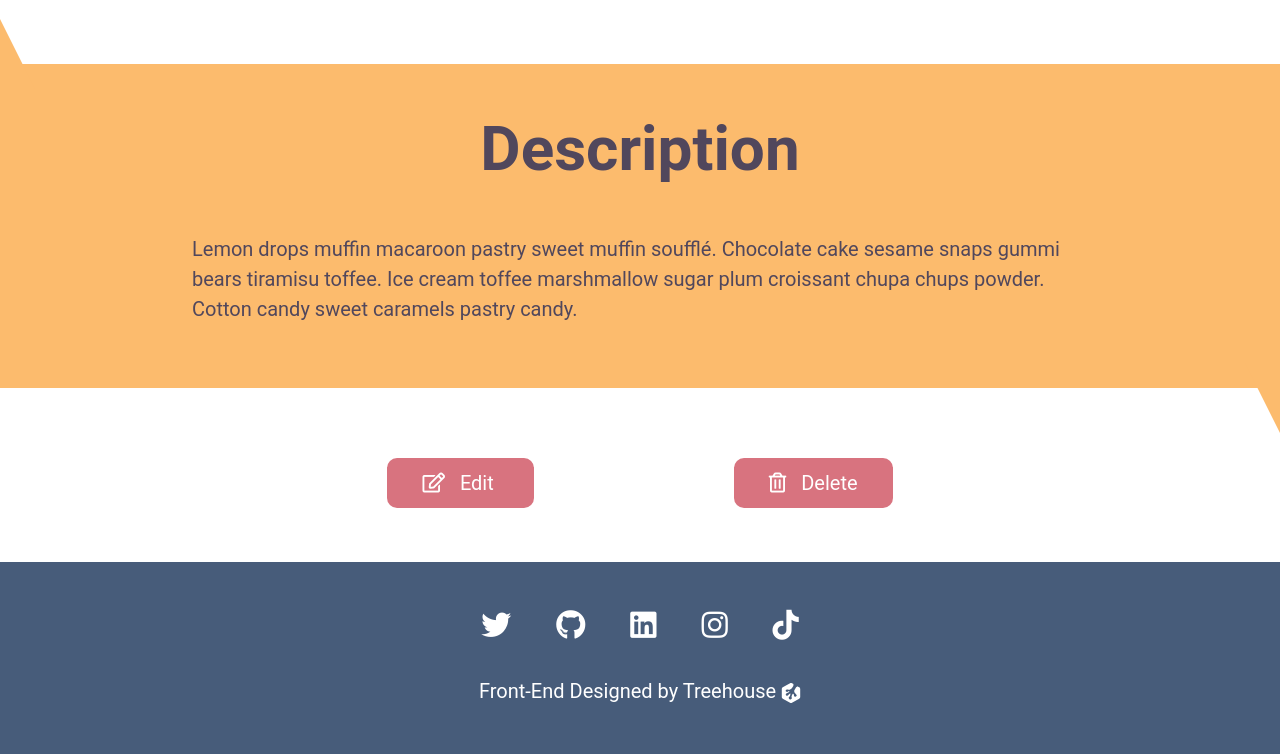
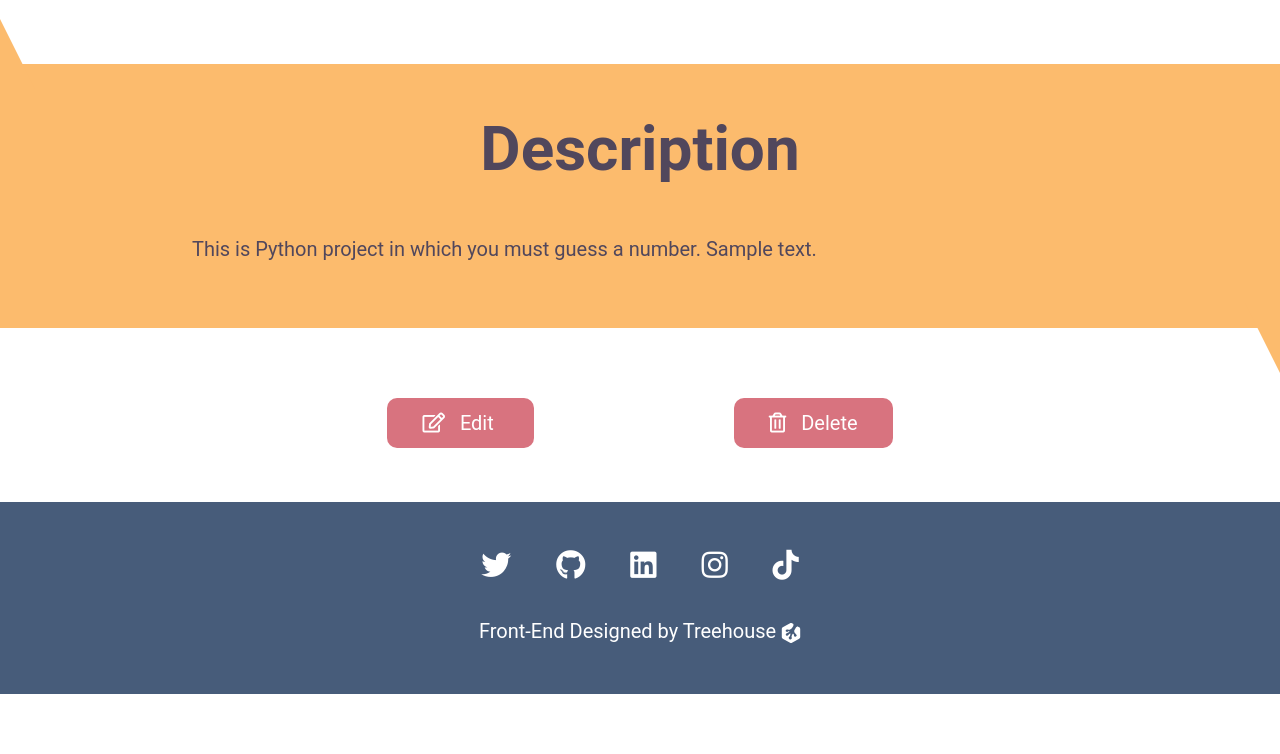
Before and after one commit to 3Grey6Jedi9/Python-Techdegree-Project-05, a Flask app: template Templates/detail.html in a window 1280 px wide; the page is wider, and only the part inside the window is pictured. Shown: the part 550-1304 px from the top of that part. After the commit the page ends 1244 px from the top of that part, so only its background shows below. Run offline with Flask 2, Linux system fonts and the light colour scheme; the template is opened without the code that fills it: values that come from a table or form of the project are taken from there, others are empty; data comes from the database, SQL or seed files in the repository; tables that the repository leaves empty hold one stand-in row (values such as "Sample post"); parts of the project's set-up code (start-up, migrations or seed data) failed here and were passed over.

Commit message:
Update detail.html

```diff
--- a/Templates/detail.html
+++ b/Templates/detail.html
@@ -5,7 +5,7 @@
         <section class="header">
             <h1>Python Title</h1>
             <p>Jan 2021</p>
-            <a href="#" class="github-btn">
+            <a href="{{ old_project.github_link }}" href="{{ new_project.github }}" class="github-btn">
                 <i class="fab fa-github"></i>
                 View on GitHub
             </a>
@@ -22,10 +22,11 @@
             <div id="triangle5"></div>
             <h2>Description</h2>
             <p>
-                Lemon drops muffin macaroon pastry sweet muffin soufflé.
-                Chocolate cake sesame snaps gummi bears tiramisu toffee.
-                Ice cream toffee marshmallow sugar plum croissant chupa chups powder.
-                Cotton candy sweet caramels pastry candy.
+
+                {{ old_project.description }}
+
+                {{ new_project.description }}
+
             </p>
             <div id="triangle6"></div>
         </section>
```
